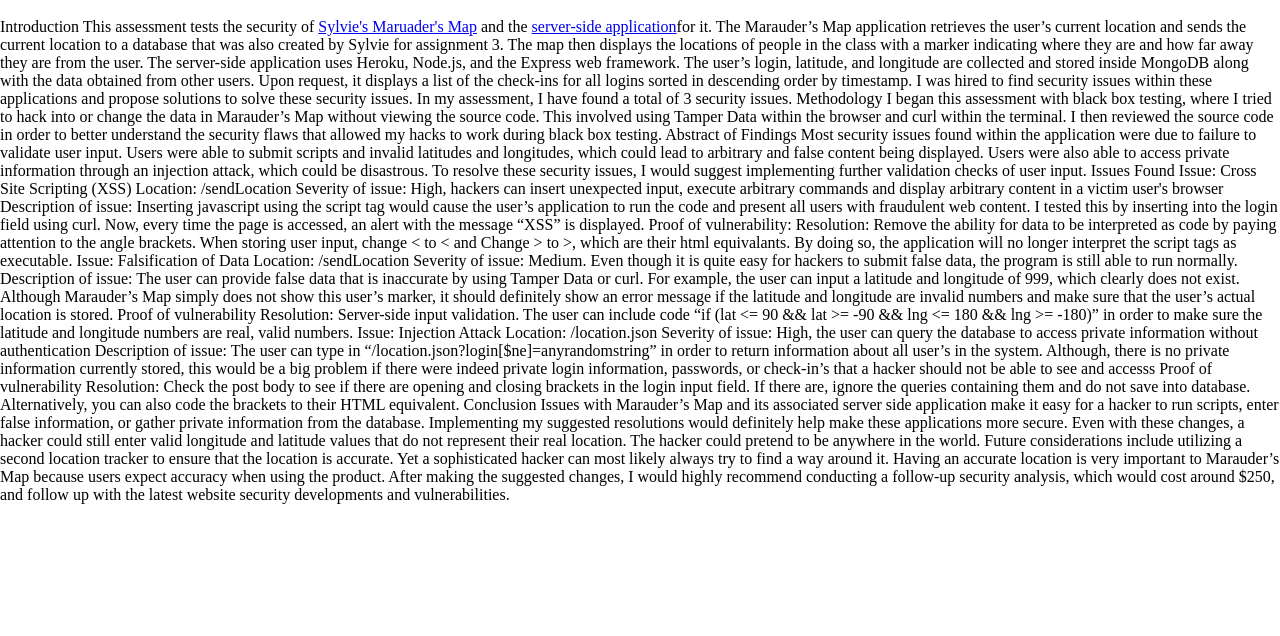
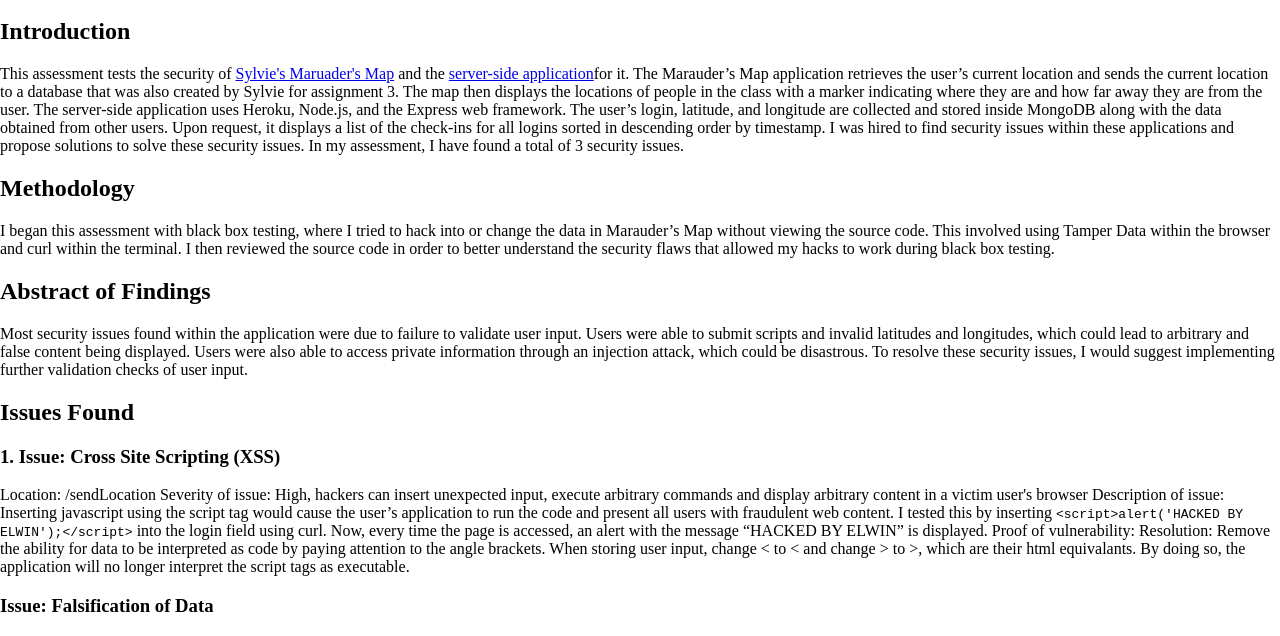
Before and after one commit to eng05/comp20-eng, a plain HTML site: page security/index.html in a window 1280 px wide. Shown: the part 120-756 px from the top of the page. Drawn offline with Linux system fonts and the light colour scheme; files that its build step writes are made by us from their sources.

Commit message:
Adding HTML tags

```diff
--- a/security/index.html
+++ b/security/index.html
@@ -12,40 +12,39 @@
 <h1>Security Assessment of Sylvie Abookire’s Marauder’s Map</h1>
 <h1>Prepared by Elwin Ng on 4/20/2015</h1>
 
-Introduction
-This assessment tests the security of <a href="http://tuftsdev.github.io/comp20-sabookire/mmap/">Sylvie's Maruader's Map</a> and the <a href="https://stark-coast-4864.herokuapp.com/">server-side application</a>for it. The Marauder’s Map application retrieves the user’s current location and sends the current location to a database that was also created by Sylvie for assignment 3. The map then displays the locations of people in the class with a marker indicating where they are and how far away they are from the user. The server-side application uses Heroku, Node.js, and the Express web framework. The user’s login, latitude, and longitude are collected and stored inside MongoDB along with the data obtained from other users. Upon request, it displays a list of the check-ins for all logins sorted in descending order by timestamp.
-I was hired to find security issues within these applications and propose solutions to solve these security issues. In my assessment, I have found a total of 3 security issues.
+<h2>Introduction</h2>
+<p>This assessment tests the security of <a href="http://tuftsdev.github.io/comp20-sabookire/mmap/">Sylvie's Maruader's Map</a> and the <a href="https://stark-coast-4864.herokuapp.com/">server-side application</a>for it. The Marauder’s Map application retrieves the user’s current location and sends the current location to a database that was also created by Sylvie for assignment 3. The map then displays the locations of people in the class with a marker indicating where they are and how far away they are from the user. The server-side application uses Heroku, Node.js, and the Express web framework. The user’s login, latitude, and longitude are collected and stored inside MongoDB along with the data obtained from other users. Upon request, it displays a list of the check-ins for all logins sorted in descending order by timestamp. I was hired to find security issues within these applications and propose solutions to solve these security issues. In my assessment, I have found a total of 3 security issues.</p>
 
-Methodology
-I began this assessment with black box testing, where I tried to hack into or change the data in Marauder’s Map without viewing the source code. This involved using Tamper Data within the browser and curl within the terminal. I then reviewed the source code in order to better understand the security flaws that allowed my hacks to work during black box testing.
+<h2>Methodology</h2>
+<p>I began this assessment with black box testing, where I tried to hack into or change the data in Marauder’s Map without viewing the source code. This involved using Tamper Data within the browser and curl within the terminal. I then reviewed the source code in order to better understand the security flaws that allowed my hacks to work during black box testing.</p>
 
-Abstract of Findings
-Most security issues found within the application were due to failure to validate user input. Users were able to submit scripts and invalid latitudes and longitudes, which could lead to arbitrary and false content being displayed. Users were also able to access private information through an injection attack, which could be disastrous. To resolve these security issues, I would suggest implementing further validation checks of user input.
+<h2>Abstract of Findings</h2>
+<p>Most security issues found within the application were due to failure to validate user input. Users were able to submit scripts and invalid latitudes and longitudes, which could lead to arbitrary and false content being displayed. Users were also able to access private information through an injection attack, which could be disastrous. To resolve these security issues, I would suggest implementing further validation checks of user input.</p>
 
-Issues Found
-Issue: Cross Site Scripting (XSS)
+<h2>Issues Found</h2>
+<h3>1. Issue: Cross Site Scripting (XSS)</h3>
 Location: /sendLocation
 Severity of issue: High, hackers can insert unexpected input, execute arbitrary commands and display arbitrary content in a victim user's browser
-Description of issue: Inserting javascript using the script tag would cause the user’s application to run the code and present all users with fraudulent web content. I tested this by inserting <script>alert('XSS');</script> into the login field using curl. Now, every time the page is accessed, an alert with the message “XSS” is displayed.
+Description of issue: Inserting javascript using the script tag would cause the user’s application to run the code and present all users with fraudulent web content. I tested this by inserting <code>&lt;script&gt;alert('HACKED BY ELWIN');&lt;/script&gt;</code> into the login field using curl. Now, every time the page is accessed, an alert with the message “HACKED BY ELWIN” is displayed.
 Proof of vulnerability:
-Resolution: Remove the ability for data to be interpreted as code by paying attention to the angle brackets. When storing user input, change < to &lt and Change > to &gt, which are their html equivalants. By doing so, the application will no longer interpret the script tags as executable.
+Resolution: Remove the ability for data to be interpreted as code by paying attention to the angle brackets. When storing user input, change < to &lt and change > to &gt, which are their html equivalants. By doing so, the application will no longer interpret the script tags as executable.
 
-Issue: Falsification of Data
+<h3>Issue: Falsification of Data</h3>
 Location: /sendLocation
 Severity of issue: Medium. Even though it is quite easy for hackers to submit false data, the program is still able to run normally.
 Description of issue: The user can provide false data that is inaccurate by using Tamper Data or curl. For example, the user can input a latitude and longitude of 999, which clearly does not exist. Although Marauder’s Map simply does not show this user’s marker, it should definitely show an error message if the latitude and longitude are invalid numbers and make sure that the user’s actual location is stored.
-Proof of vulnerability
+Proof of vulnerability:
 Resolution: Server-side input validation. The user can include code “if (lat <= 90 && lat >= -90 && lng <= 180 && lng >= -180)” in order to make sure the latitude and longitude numbers are real, valid numbers.
 
-Issue: Injection Attack
+<h3>Issue: Injection Attack</h3>
 Location: /location.json
 Severity of issue: High, the user can query the database to access private information without authentication
 Description of issue: The user can type in “/location.json?login[$ne]=anyrandomstring” in order to return information about all user’s in the system. Although, there is no private information currently stored, this would be a big problem if there were indeed private login information, passwords, or check-in’s that a hacker should not be able to see and accesss
-Proof of vulnerability
-Resolution: Check the post body to see if there are opening and closing brackets in the login input field. If there are, ignore the queries containing them and do not save into database. Alternatively, you can also code the brackets to their HTML equivalent.
+Proof of vulnerability:
+Resolution: Check the post body to see if there are opening and closing brackets in the login input field, such as [$ne]. If there are, ignore the queries containing them and do not save into database. Alternatively, you can also code the brackets to their HTML equivalent.
 
-Conclusion
-Issues with Marauder’s Map and its associated server side application make it easy for a hacker to run scripts, enter false information, or gather private information from the database. Implementing my suggested resolutions would definitely help make these applications more secure. Even with these changes, a hacker could still enter valid longitude and latitude values that do not represent their real location. The hacker could pretend to be anywhere in the world. Future considerations include utilizing a second location tracker to ensure that the location is accurate. Yet a sophisticated hacker can most likely always try to find a way around it. Having an accurate location is very important to Marauder’s Map because users expect accuracy when using the product. After making the suggested changes, I would highly recommend conducting a follow-up security analysis, which would cost around $250, and follow up with the latest website security developments and vulnerabilities.
+<h2>Conclusion</h2>
+<p>Issues with Marauder’s Map and its associated server side application make it easy for a hacker to run scripts, enter false information, or gather private information from the database. Implementing my suggested resolutions would definitely help make these applications more secure. Even with these changes, a hacker could still enter valid longitude and latitude values that do not represent their real location. The hacker could pretend to be anywhere in the world. Future considerations include utilizing a second location tracker to ensure that the location is accurate. Yet a sophisticated hacker can most likely always try to find a way around it. Having an accurate location is very important to Marauder’s Map because users expect accuracy when using the product. After making the suggested changes, I would highly recommend conducting a follow-up security analysis, which would cost around $250, and follow up with the latest website security developments and vulnerabilities.</p>
 
 </body>
 </html>
```
